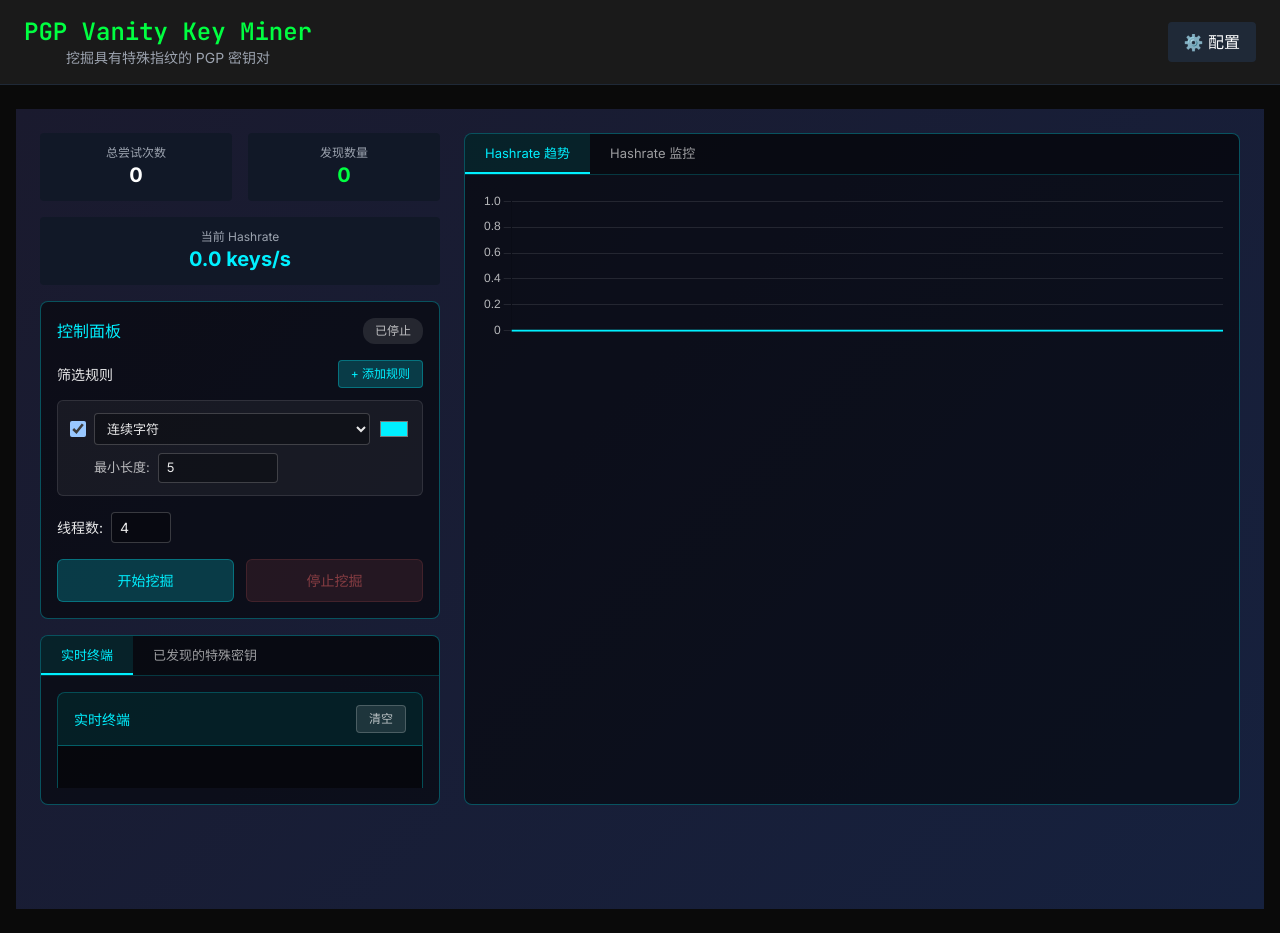
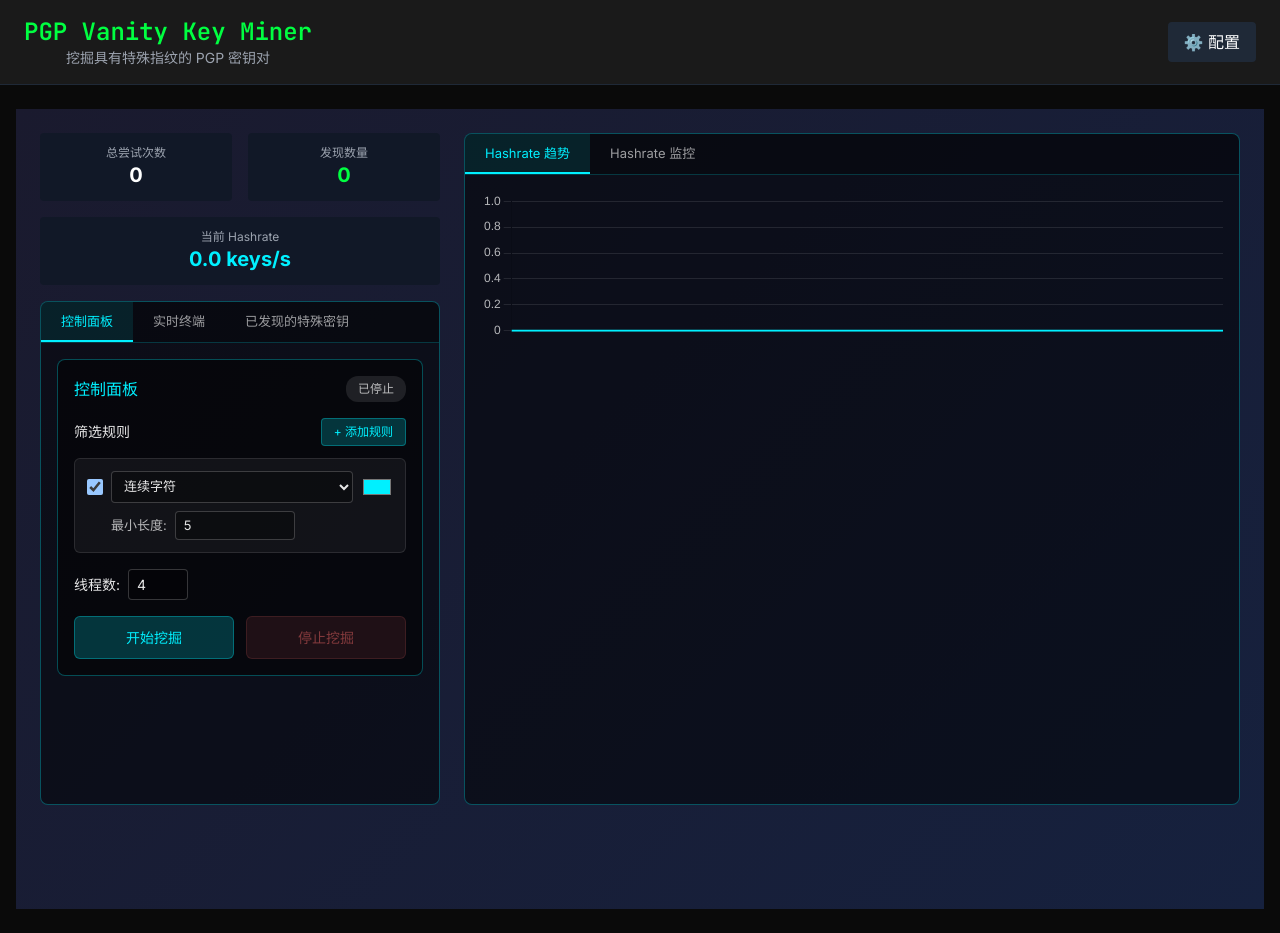
Before and after one commit to theforeveriris/Plan-for-Vibe-Coding, a Vue app in the folder 项目实例/src/frontend/: page / in a window 1280 px wide. Built offline with nearby package versions, Linux system fonts and the light colour scheme.

Commit message:
fix(dashboard): 修复布局挤压和滚动问题
合并控制面板/实时终端/已发现密钥到单个TabContainer
为left-panel子元素设置正确的flex属性
添加overflow-y: auto支持滚动

```diff
--- a/项目实例/src/frontend/src/components/MinerControl.vue
+++ b/项目实例/src/frontend/src/components/MinerControl.vue
@@ -220,6 +220,7 @@ function stopMining() {
   border: 1px solid rgba(0, 240, 255, 0.3);
   border-radius: 8px;
   padding: 16px;
+  overflow-y: auto;
 }
 
 .control-header {
--- a/项目实例/src/frontend/src/views/Dashboard.vue
+++ b/项目实例/src/frontend/src/views/Dashboard.vue
@@ -7,19 +7,20 @@
         <!-- 统计面板 -->
         <StatsPanel />
 
-        <!-- 控制面板 -->
-        <MinerControl />
-
-        <!-- 实时终端 + 已发现密钥（Tab切换） -->
+        <!-- 控制面板 + 实时终端 + 已发现密钥（Tab切换） -->
         <TabContainer
           :tabs="[
+            { id: 'control', label: '控制面板' },
             { id: 'terminal', label: '实时终端' },
             { id: 'keys', label: '已发现的特殊密钥' }
           ]"
-          default-tab="terminal"
-          class="bottom-tab-container"
+          default-tab="control"
+          class="main-tab-container"
         >
           <template #default="{ activeTab }">
+            <div v-show="activeTab === 'control'" class="tab-panel">
+              <MinerControl />
+            </div>
             <div v-show="activeTab === 'terminal'" class="tab-panel">
               <MinerTerminal />
             </div>
@@ -101,6 +102,16 @@ const minerStore = useMinerStore()
   overflow: hidden;
 }
 
+.left-panel > :nth-child(1) {
+  flex-shrink: 0;
+}
+
+.left-panel > :nth-child(2) {
+  flex: 1;
+  min-height: 0;
+  overflow: hidden;
+}
+
 .right-panel {
   display: flex;
   flex-direction: column;
@@ -109,9 +120,15 @@ const minerStore = useMinerStore()
   overflow: hidden;
 }
 
-.bottom-tab-container {
+.main-tab-container {
   flex: 1;
   min-height: 0;
+}
+
+.main-tab-container .tab-panel {
+  height: 100%;
+  overflow-y: auto;
+  overflow-x: hidden;
 }
 
 .top-tab-container {
```
Also changed, not shown: 4 other files (tests, documents, lock files or other folders).
